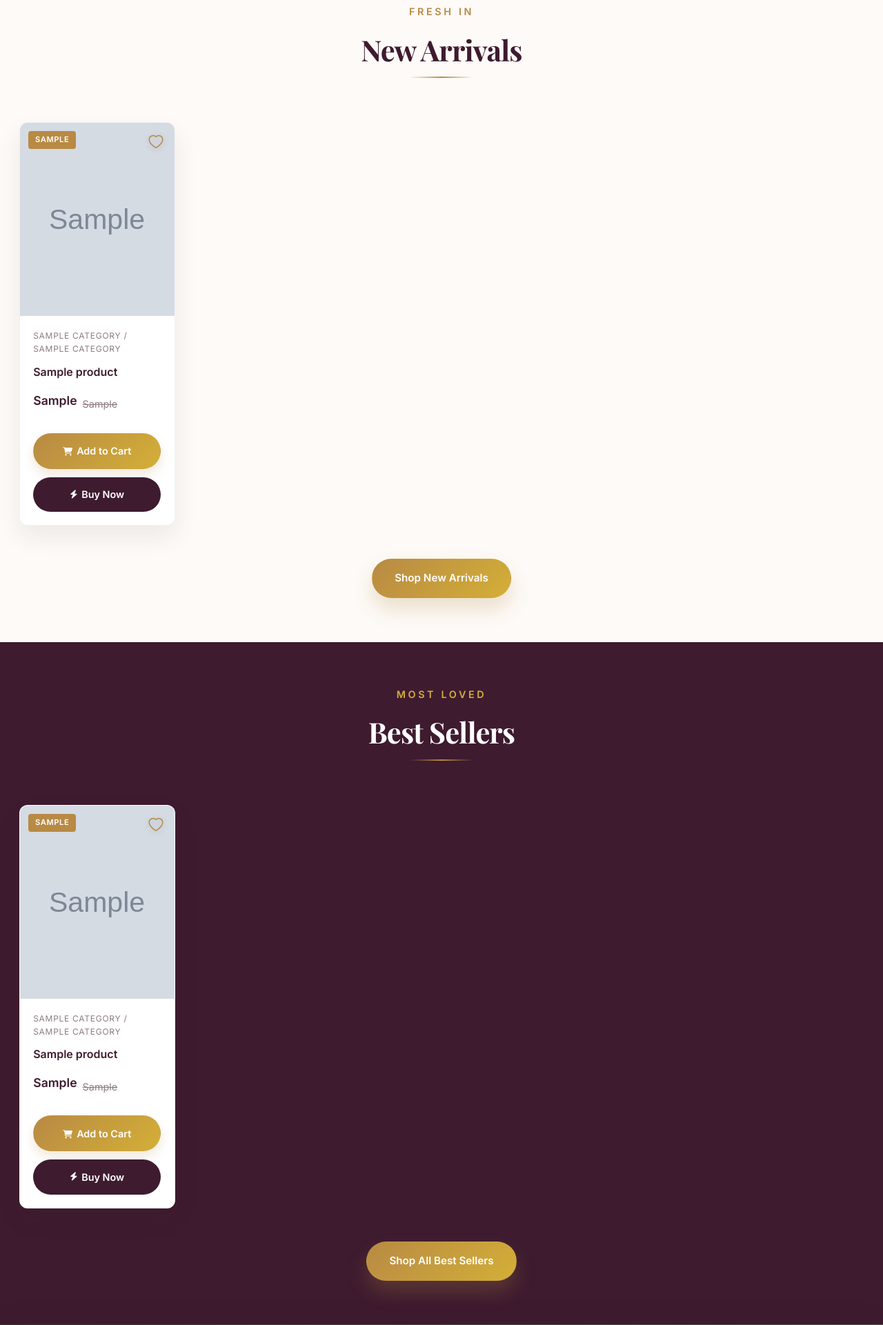
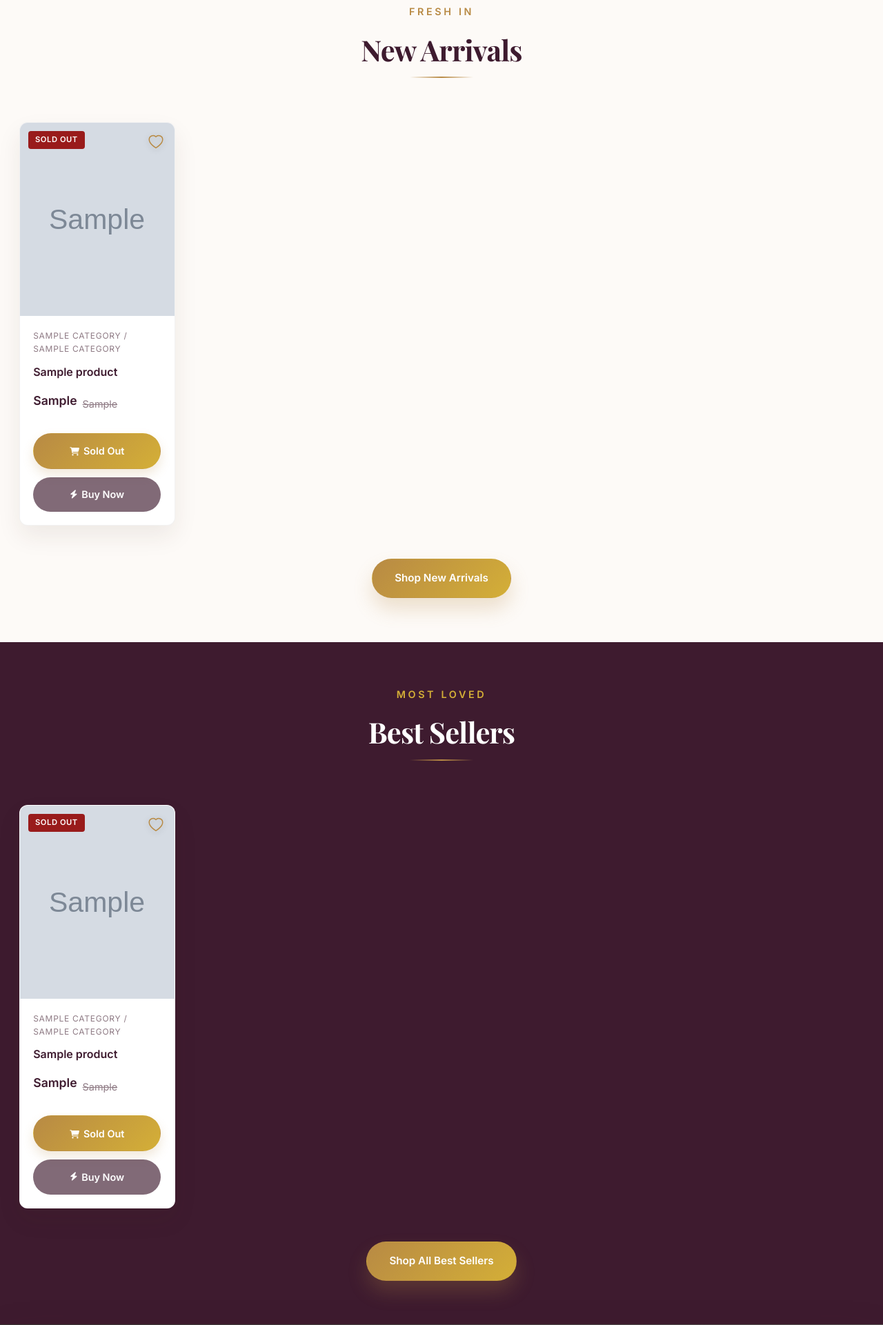
Before and after one commit to mynexasolutions-spec/dadson, a Flask app: page / in a window 1280 px wide. Shown: the part 1482-3403 px from the top of the page at 69% size. Run offline with Flask 3, Linux system fonts and the light colour scheme; tables that the repository leaves empty hold one stand-in row (values such as "Sample post"); grey boxes marked "Sample" are stand-in pictures; parts of the project's set-up code (start-up, migrations or seed data) failed here and were passed over; grey boxes are pictures that could not be loaded.

Commit message:
Sold out issue fixed.

```diff
--- a/templates/macros.html
+++ b/templates/macros.html
@@ -1,6 +1,9 @@
 {% macro product_card(item) %}
 {% set product = item.product if (item.product is defined and item.product) else item %}
 {% set variation = item.variation if (item.variation is defined and item.variation) else None %}
+
+{% set stock_src = variation if variation else product %}
+{% set sold_out = (variation or product.product_type != 'variable') and stock_src.stock_status not in ('instock', 'in_stock') %}
 
 {# Determine image: Use variation color image if available #}
 {% set display_img = product.img %}
@@ -31,7 +34,9 @@
                 <div class="na-mobile-price">{{ variation.price if variation else product.price }}</div>
             </div>
         </a>
-        {% if product.badge %}
+        {% if sold_out %}
+        <span class="product-badge soldout" style="background:#991b1b;color:#fff;">Sold Out</span>
+        {% elif product.badge %}
         <span class="product-badge {{ product.badge.lower() }}">
             {{ product.badge }}
         </span>
@@ -101,17 +106,17 @@
                 {% if v.is_default %}{% set ns.default_var = v %}{% endif %}
             {% endfor %}
             {% if not ns.default_var and product.variations %}{% set ns.default_var = product.variations[0] %}{% endif %}
-            <button class="product-add-btn add-to-cart-ajax" data-id="{{ product.id }}" {% if ns.default_var %}data-variation-id="{{ ns.default_var.id }}"{% endif %}>
-                <i class="fas fa-shopping-cart" style="margin-right:6px;font-size:0.85em;"></i>Add to Cart
+            {% set var_sold_out = sold_out or (ns.default_var and ns.default_var.stock_status not in ('instock', 'in_stock')) %}            <button class="product-add-btn add-to-cart-ajax" data-id="{{ product.id }}" {% if ns.default_var %}data-variation-id="{{ ns.default_var.id }}"{% endif %} {{ 'disabled' if var_sold_out }}>
+                <i class="fas fa-shopping-cart" style="margin-right:6px;font-size:0.85em;"></i>{{ 'Sold Out' if var_sold_out else 'Add to Cart' }}
             </button>
-            <button class="product-buy-now-btn buy-now-ajax" data-id="{{ product.id }}" {% if ns.default_var %}data-variation-id="{{ ns.default_var.id }}"{% endif %}>
+            <button class="product-buy-now-btn buy-now-ajax" data-id="{{ product.id }}" {% if ns.default_var %}data-variation-id="{{ ns.default_var.id }}"{% endif %} {{ 'disabled' if var_sold_out }}>
                 <i class="fas fa-bolt" style="margin-right:6px;font-size:0.85em;"></i>Buy Now
             </button>
         {% else %}
-        <button class="product-add-btn add-to-cart-ajax" data-id="{{ product.id }}">
-            <i class="fas fa-shopping-cart" style="margin-right:6px;font-size:0.85em;"></i>Add to Cart
+        <button class="product-add-btn add-to-cart-ajax" data-id="{{ product.id }}" {{ 'disabled' if sold_out }}>
+            <i class="fas fa-shopping-cart" style="margin-right:6px;font-size:0.85em;"></i>{{ 'Sold Out' if sold_out else 'Add to Cart' }}
         </button>
-        <button class="product-buy-now-btn buy-now-ajax" data-id="{{ product.id }}">
+        <button class="product-buy-now-btn buy-now-ajax" data-id="{{ product.id }}" {{ 'disabled' if sold_out }}>
             <i class="fas fa-bolt" style="margin-right:6px;font-size:0.85em;"></i>Buy Now
         </button>
         {% endif %}
```
Also changed, not shown: routes/cart.py (+20 -1 lines), templates/product.html (+4 -3 lines).
